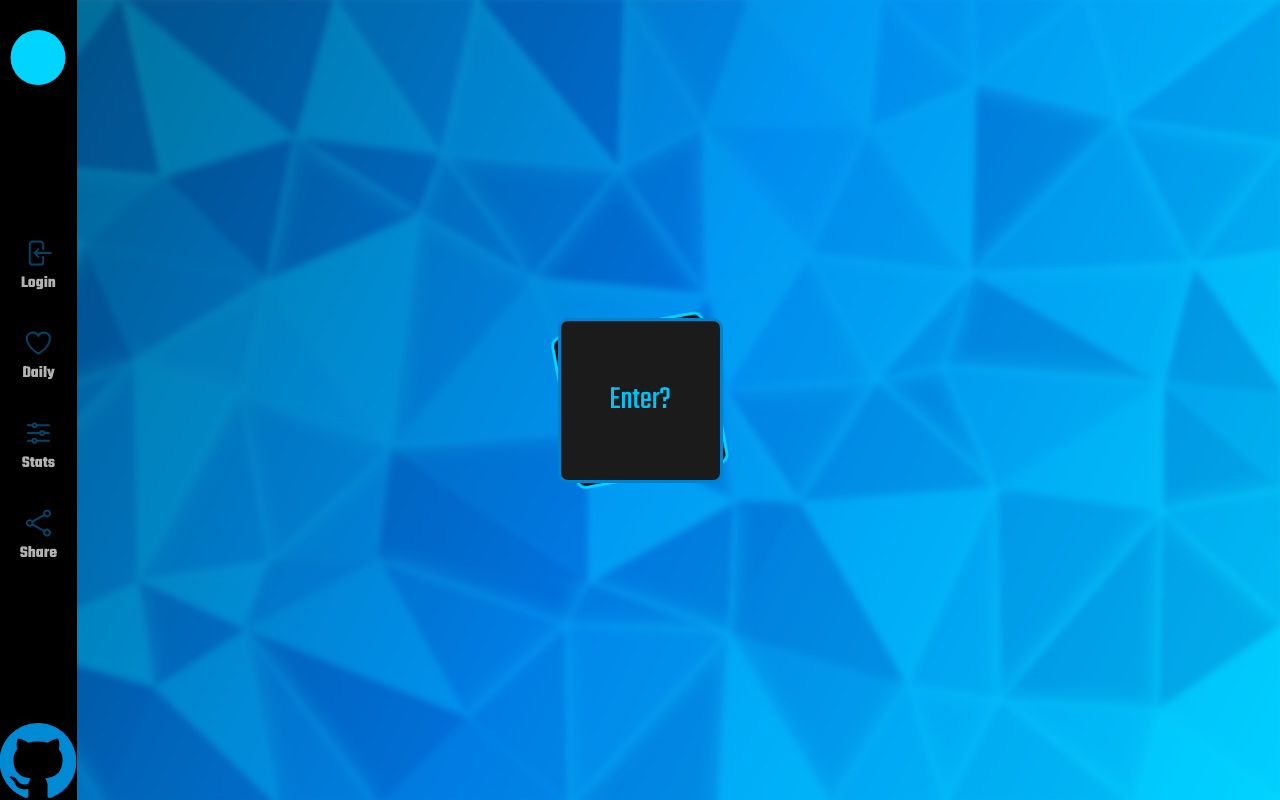
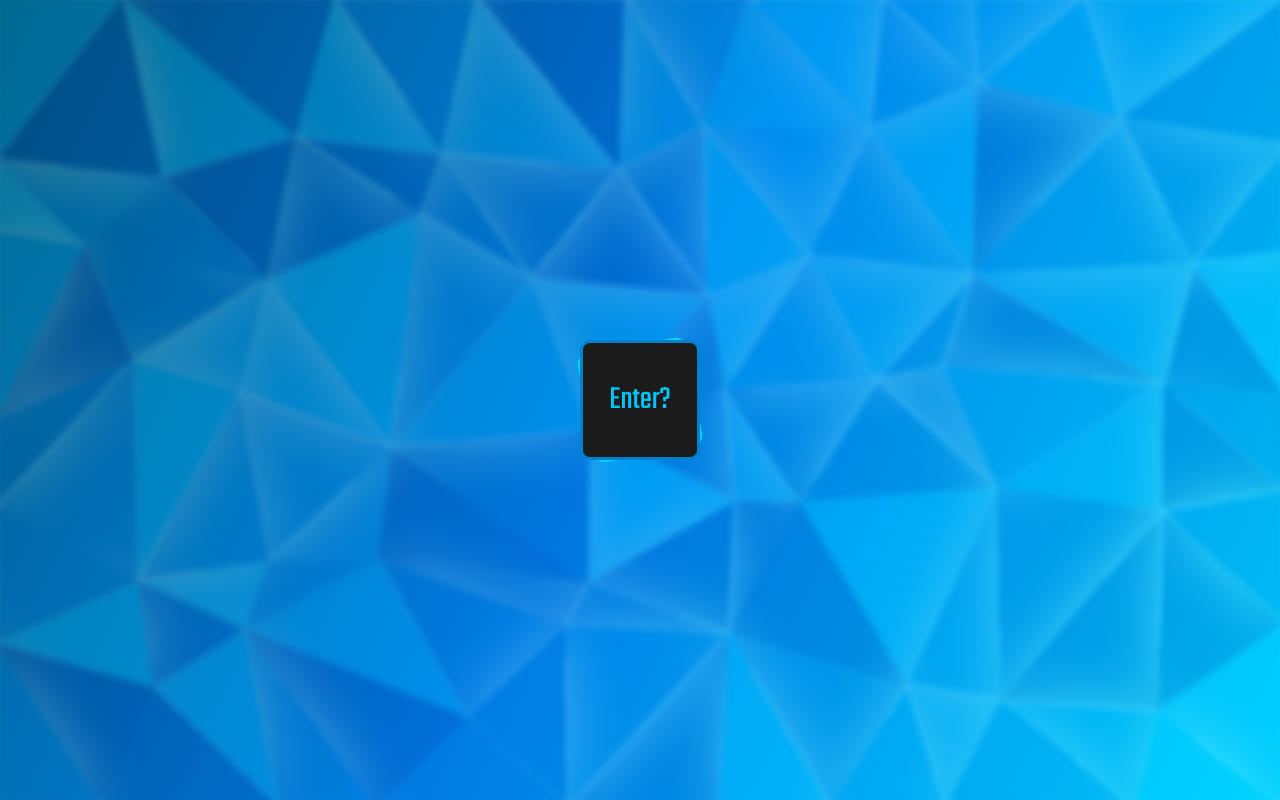
Before and after one commit to TheHeartstriker/FitnessApp, a React (Vite) app in the folder FitnessApp/: page / in a window 1280 px wide. Built offline with nearby package versions, Linux system fonts and the light colour scheme.

Commit message:
Temp nav done

```diff
--- a/FitnessApp/src/Landing/StartPage.css
+++ b/FitnessApp/src/Landing/StartPage.css
@@ -37,8 +37,8 @@
   font-family: "Teko", sans-serif;
   font-size: 3rem;
   position: relative;
-  width: 15rem;
-  height: 15rem;
+  width: 15vh;
+  height: 15vh;
   background-color: var(--Card-Basic);
   border-radius: 10px;
   border: 3px solid #0082cd;
@@ -55,8 +55,8 @@
 
 .CubeBack {
   position: absolute;
-  width: 13.5rem;
-  height: 13.5rem;
+  width: 13vh;
+  height: 13vh;
   top: 50%;
   left: 50%;
   transform: translate(-50%, -50%) rotate(45deg);
--- a/FitnessApp/src/Login/Login.css
+++ b/FitnessApp/src/Login/Login.css
@@ -24,7 +24,8 @@
   overflow: hidden;
   background-color: var(--Background);
   height: 100vh;
-  width: 100vw;
+  width: 95vw;
+  margin-left: 5vw;
   gap: 50px;
 }
 
--- a/FitnessApp/src/NavBar/Nav.css
+++ b/FitnessApp/src/NavBar/Nav.css
@@ -17,8 +17,8 @@
 }
 
 .NavContainer {
-  position: absolute;
-  width: 6%;
+  position: fixed;
+  width: 5vw;
   height: 100vh;
   display: flex;
   flex-direction: column;
@@ -37,6 +37,7 @@
   height: 5rem;
   border-radius: 50%;
   background-color: var(--Text-Blue);
+  cursor: pointer;
 }
 
 .NavContent {
@@ -118,3 +119,9 @@
   background-position: center;
   cursor: pointer;
 }
+
+@media (max-width: 1000px) {
+  .NavContainer {
+    width: 10vw;
+  }
+}
--- a/FitnessApp/src/NavBar/Nav.jsx
+++ b/FitnessApp/src/NavBar/Nav.jsx
@@ -26,10 +26,10 @@ function Nav() {
       "noopener noreferrer"
     );
   }
-
+  if (location.pathname !== "/") {
     return (
       <div className="NavContainer">
-      <div className="Ball"></div>
+        <div className="Ball" onClick={() => navigate("/")}></div>
         <div className="NavContent">
           <div
             className={`NavIcon ${
@@ -50,7 +50,9 @@ function Nav() {
             <h1>Daily</h1>
           </div>
           <div
-          className={`NavIcon ${location.pathname === "/view" ? "Active" : ""}`}
+            className={`NavIcon ${
+              location.pathname === "/view" ? "Active" : ""
+            }`}
             onClick={() => navigate("/view")}
           >
             <AdjustmentsHorizontalIcon className="Icon"></AdjustmentsHorizontalIcon>
@@ -70,5 +72,6 @@ function Nav() {
       </div>
     );
   }
+}
 
 export default Nav;
--- a/FitnessApp/src/main.jsx
+++ b/FitnessApp/src/main.jsx
@@ -42,7 +42,7 @@ createRoot(document.getElementById("root")).render(
           />
           <Route path="/login" element={<LoginPage />} />
           <Route path="/daily" element={<PrivateRoute element={<Daily />} />} />
-          <Route path="/share" element={<PrivateRoute element={<Share />} />} />
+          <Route path="/share" element={<Share />} />
         </Routes>
       </BrowserRouter>
     </Provider>
```
Lines whose indentation alone changed are shown as unchanged.
